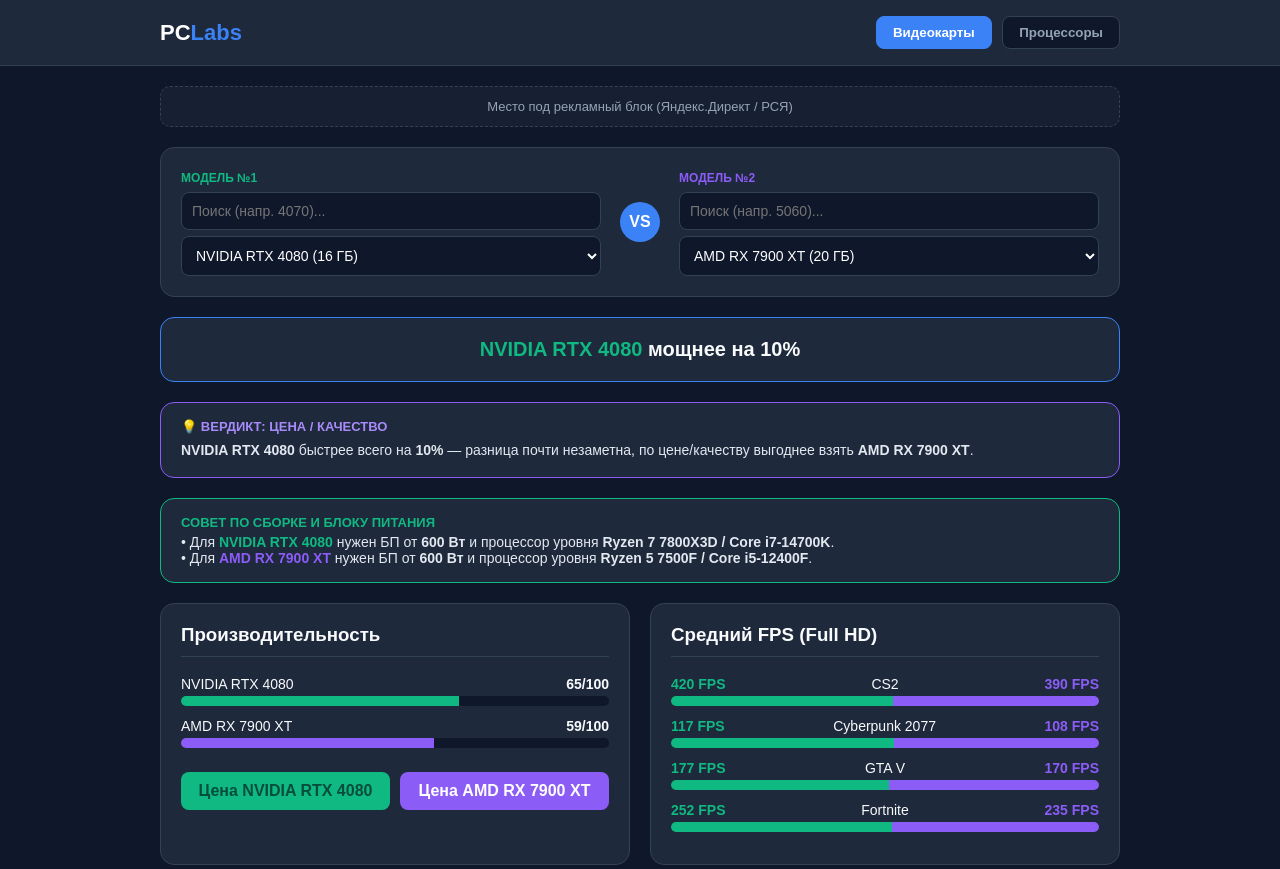
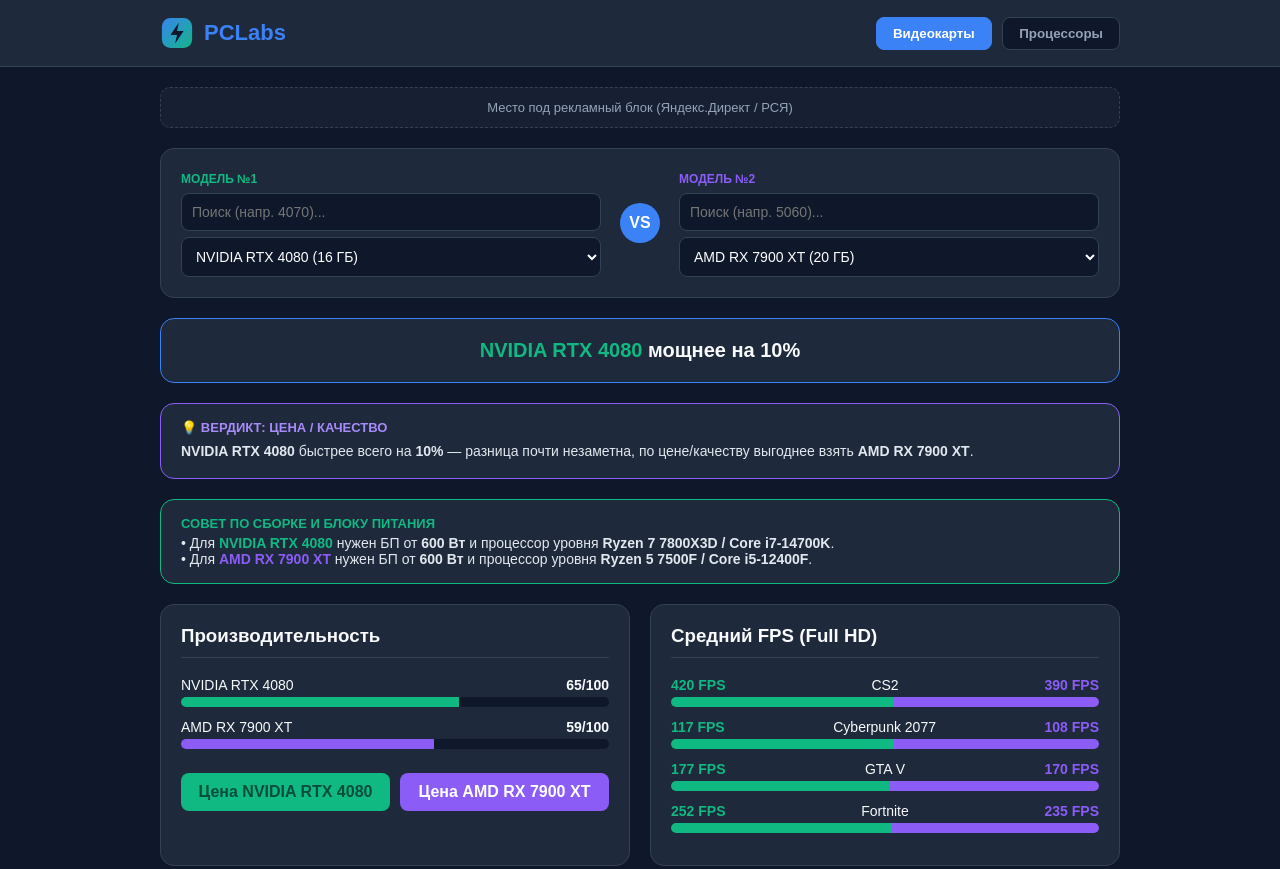
Before and after one commit to PCLabs211/PCLabs, a plain HTML site: page index.html in a window 1280 px wide. Shown: the top 869 px of the page. Drawn offline with Linux system fonts and the light colour scheme.

Commit message:
Update index.html

```diff
--- a/index.html
+++ b/index.html
@@ -53,7 +53,18 @@ td{padding:10px 8px;border-bottom:1px solid #334155}
 <body>
 <header>
 <div class="container header-inner">
-<a href="#" class="logo">PC<span>Labs</span></a>
+<a href="#" class="logo" style="display:flex;align-items:center;gap:10px">
+  <svg width="34" height="34" viewBox="0 0 36 36" fill="none" xmlns="http://w3.org">
+    <defs>
+      <linearGradient id="pcg" x1="0" y1="0" x2="36" y2="36" gradientUnits="userSpaceOnUse">
+        <stop offset="0%" stop-color="#3b82f6"/>
+        <stop offset="100%" stop-color="#10b981"/>
+      </linearGradient>
+    </defs>
+    <rect x="2" y="2" width="32" height="32" rx="9" fill="url(#pcg)"/>
+    <path d="M20 7L11 20H18L16 29L25 16H18L20 7Z" fill="#0f172a"/>
+  </svg>
+  <span>PC<span style="color:#3b82f6">Labs</span></span></a>
 <div>
 <button class="tab-btn active" id="btnGpu" onclick="setCat('gpu')">Видеокарты</button>
 <button class="tab-btn" id="btnCpu" onclick="setCat('cpu')">Процессоры</button>
```
